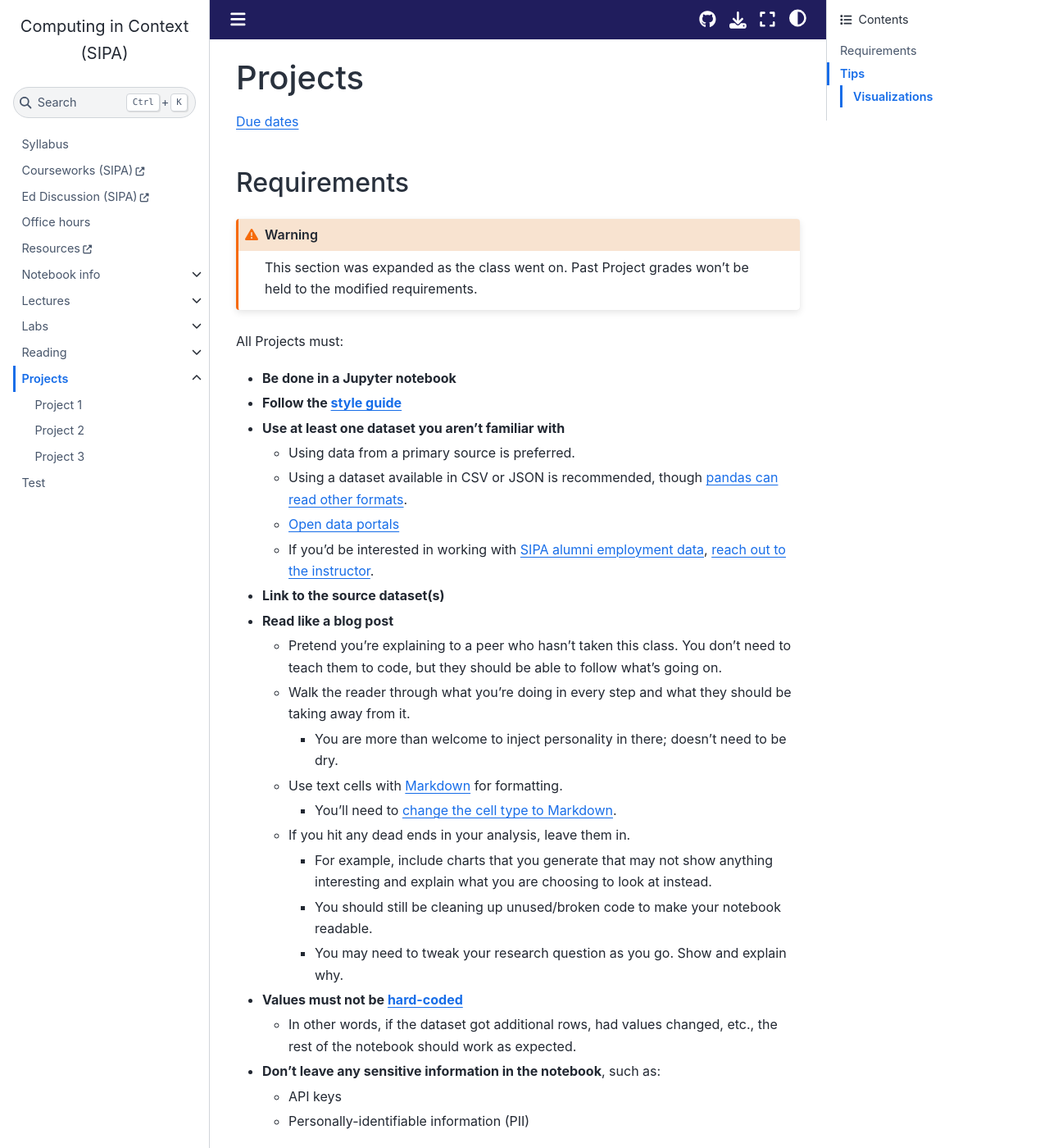
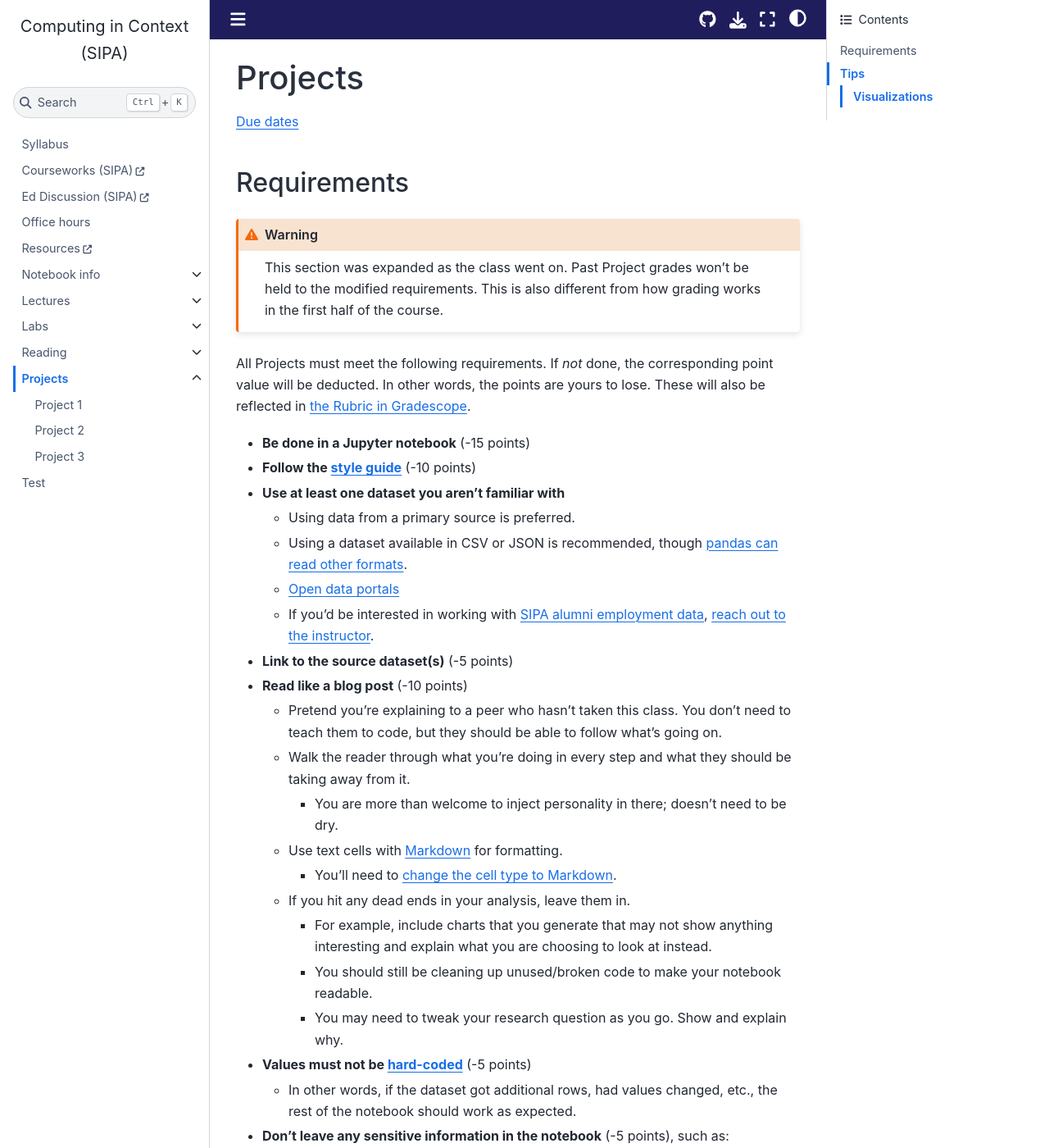
Before and after one commit to afeld/computing-in-context, a Jupyter Book: the page built from projects.md, in a window 1280 px wide and 1400 px high. Shown: the whole window at 82% size. Built offline with Jupyter Book 1.0.4 settings and Sphinx 7.4.7 and the Sphinx Book theme 1.1.4, drawn with Linux system fonts in a browser that asks for light colours; pages that are not in the unit, such as notebooks, are missing from menus; comment, search, counter and statistics services are not loaded; some of the changed text lies outside the part shown.

Commit message:
switch to negative scoring for Projects

````diff
--- a/projects.md
+++ b/projects.md
@@ -5,20 +5,20 @@
 ## Requirements
 
 ```{warning}
-This section was expanded as the class went on. Past Project grades won't be held to the modified requirements.
+This section was expanded as the class went on. Past Project grades won't be held to the modified requirements. This is also different from how grading works in the first half of the course.
 ```
 
-All Projects must:
+All Projects must meet the following requirements. If _not_ done, the corresponding point value will be deducted. In other words, the points are yours to lose. These will also be reflected in [the Rubric in Gradescope](https://guides.gradescope.com/hc/en-us/articles/22249389005709-Grading-Submissions#h_01HHDDG2Z3HK61H0PKG5EFXPJV).
 
-- **Be done in a Jupyter notebook**
-- **Follow the [style guide](https://courseworks2.columbia.edu/courses/203144/files?preview=21151852)**
+- **Be done in a Jupyter notebook** (-15 points)
+- **Follow the [style guide](https://courseworks2.columbia.edu/courses/203144/files?preview=21151852)** (-10 points)
 - **Use at least one dataset you aren't familiar with**
   - Using data from a primary source is preferred.
   - Using a dataset available in CSV or JSON is recommended, though [pandas can read other formats](https://pandas.pydata.org/pandas-docs/stable/user_guide/io.html).
   - [Open data portals](https://python-public-policy.afeld.me/en/columbia/final_project/resources.html#open-data-portals)
   - If you'd be interested in working with [SIPA alumni employment data](https://www.sipa.columbia.edu/pathways-careers/employment-statistics), [reach out to the instructor](index.md#instructors).
-- **Link to the source dataset(s)**
-- **Read like a blog post**
+- **Link to the source dataset(s)** (-5 points)
+- **Read like a blog post** (-10 points)
   - Pretend you're explaining to a peer who hasn't taken this class. You don't need to teach them to code, but they should be able to follow what's going on.
   - Walk the reader through what you're doing in every step and what they should be taking away from it.
     - You are more than welcome to inject personality in there; doesn't need to be dry.
@@ -28,9 +28,9 @@ All Projects must:
     - For example, include charts that you generate that may not show anything interesting and explain what you are choosing to look at instead.
     - You should still be cleaning up unused/broken code to make your notebook readable.
     - You may need to tweak your research question as you go. Show and explain why.
-- **Values must not be [hard-coded](https://en.wikipedia.org/wiki/Hard_coding)**
+- **Values must not be [hard-coded](https://en.wikipedia.org/wiki/Hard_coding)** (-5 points)
   - In other words, if the dataset got additional rows, had values changed, etc., the rest of the notebook should work as expected.
-- **Don't leave any sensitive information in the notebook**, such as:
+- **Don't leave any sensitive information in the notebook** (-5 points), such as:
   - API keys
   - Personally-identifiable information (PII)
 
@@ -38,11 +38,11 @@ All Projects must:
 
 All visualizations must:
 
-- **Have a title** that's clear
-- **Have axis labels** that are clear
+- **Have a title** that's clear (-5 points)
+- **Have axis labels** that are clear (-5 points x 2)
   - Include units, if applicable
   - Not required for Project 1.
-- **Look decent on a narrow (11") laptop screen**
+- **Look decent on a narrow (11") laptop screen** (-5 points)
 
 ## Tips
 
````
Also changed, not shown: project_3.md (+12 -4 lines).
